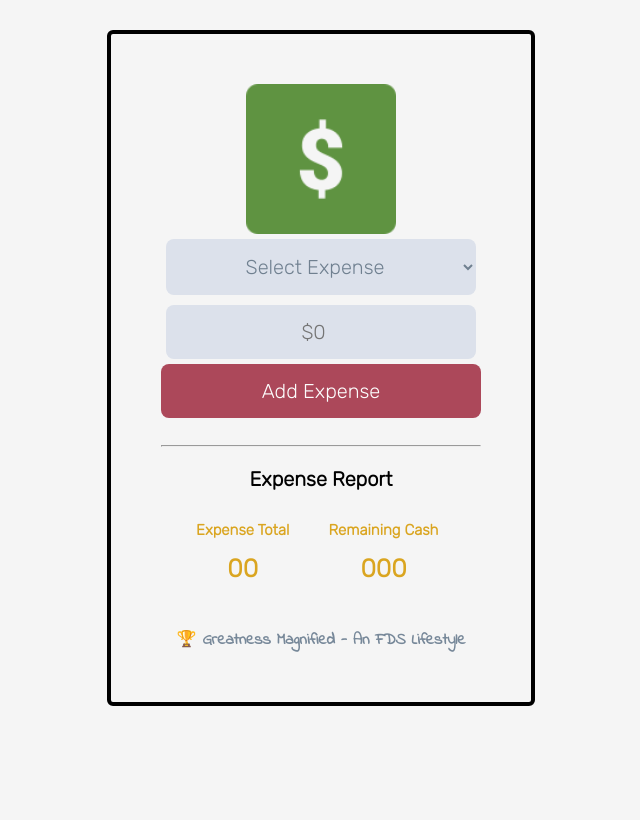
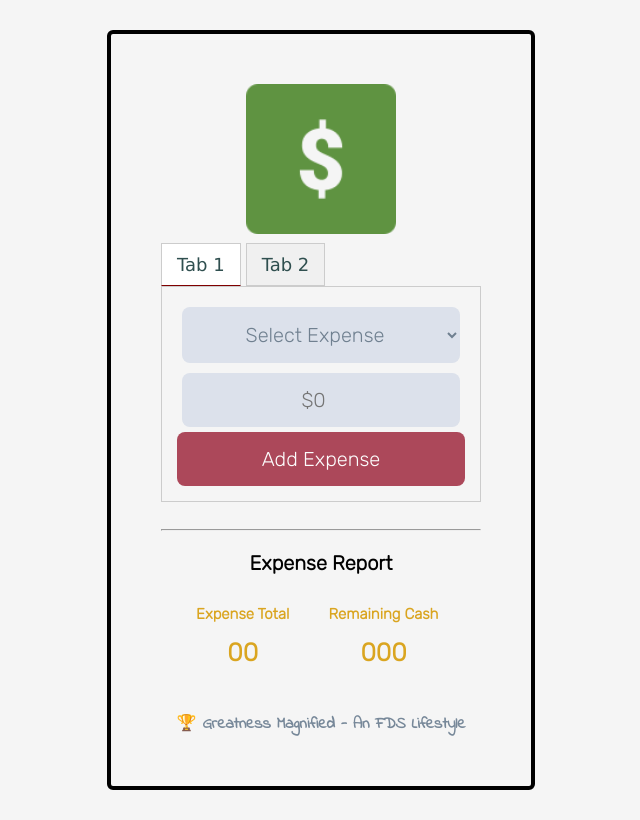
Before and after one commit to jasminefloyd/floyd-budget, a plain HTML site: page index.html in a window 1280 px wide. Shown: the whole page, without its empty margins (319-959 px from the left). Drawn offline with Linux system fonts and the light colour scheme.

Commit message:
added tabs

```diff
--- a/actions.js
+++ b/actions.js
@@ -26,6 +26,21 @@ const expensesListEl = document.getElementById("expenses")
 const salaryListEl = document.getElementById("salary")
 const totalSumEl = document.getElementById("total-sum")
 const totalExpenseEl = document.getElementById("expense-amt")
+const tabLinks = document.querySelectorAll(".tab-link")
+const tabContents = document.querySelectorAll(".tab-content")
+
+tabLinks.forEach((link) => {
+    link.addEventListener("click", (event) => {
+      // Deactivate all tabs
+      tabLinks.forEach((link) => link.classList.remove("active"))
+      tabContents.forEach((content) => content.classList.remove("active"))
+
+      // Activate the clicked tab
+      const tab = event.currentTarget.dataset.tab
+      event.currentTarget.classList.add("active")
+      document.getElementById(tab).classList.add("active")
+    })
+  })
 
 for (let i = 0; i < budget.expenseTypes.length; i++) {
     let option = document.createElement("option")
--- a/index.html
+++ b/index.html
@@ -23,8 +23,15 @@
         </head>
         <body>
             <div class="outer-container">
-                <div class="inner-container">
                 <img src="./assets/icon.png">
+                <div class="tabs">
+                    <ul class="tab-list">
+                        <li class="tab-link active" data-tab="tab-1">Tab 1</li>
+                        <li class="tab-link" data-tab="tab-2">Tab 2</li>
+                    </ul>
+
+                    <div id="tab-1" class="tab-content active">
+                        <div class="inner-container" id="expenseSection">
                             <select id="selectType" class="box">
                                 <option id="droppy" value="" disabled selected>Select Expense</option>
                             </select>
@@ -32,6 +39,26 @@
                             <input type="number" id="input-amount" class="box" placeholder="$0" />
                             <button id="add-expense">Add Expense</button>
                         </div>
+                    </div>
+                    <div id="tab-2" class="tab-content">
+                        <div class="inner-container" id="expenseSection">
+                            <select id="selectType" class="box">
+                                <option id="droppy" value="" disabled selected>Select Expense</option>
+                            </select>
+                            <!-- <input type="text" id="expense-type" class="box" placeholder="Expense Name" /> -->
+                            <input type="number" id="input-amount" class="box" placeholder="$0" />
+                            <button id="add-expense">Add Expense</button>
+                        </div>
+                    </div>
+                </div>
+
+
+
+
+
+
+
+
 
                 <div id="expenseReport">
                     <br />
--- a/style.css
+++ b/style.css
@@ -27,7 +27,7 @@ html, body {
 
 img {
     width: 150px;
-    margin: 0 auto;
+    margin-left: 85px;
 }
 
 .box {
@@ -102,6 +102,42 @@ button {
     font-family: 'Rubik', sans-serif;
 }
 
+.tabs {
+    display: flex;
+    flex-direction: column;
+  }
+
+  .tab-list {
+    display: flex;
+    list-style: none;
+    padding: 0;
+    margin: 0;
+  }
+
+  .tab-link {
+    padding: 10px 15px;
+    border: 1px solid #ccc;
+    margin-right: 5px;
+    cursor: pointer;
+    background-color: #f0f0f0;
+  }
+
+  .tab-link.active {
+    background-color: #fff;
+    border-bottom: 1px solid maroon;
+  }
+
+  .tab-content {
+    display: none;
+    padding: 15px;
+    border: 1px solid #ccc;
+  }
+
+  .tab-content.active {
+    display: block;
+  }
+
+
 
 #fds-tag {
     margin-top: 5%;
```
Lines whose indentation alone changed are shown as unchanged.
